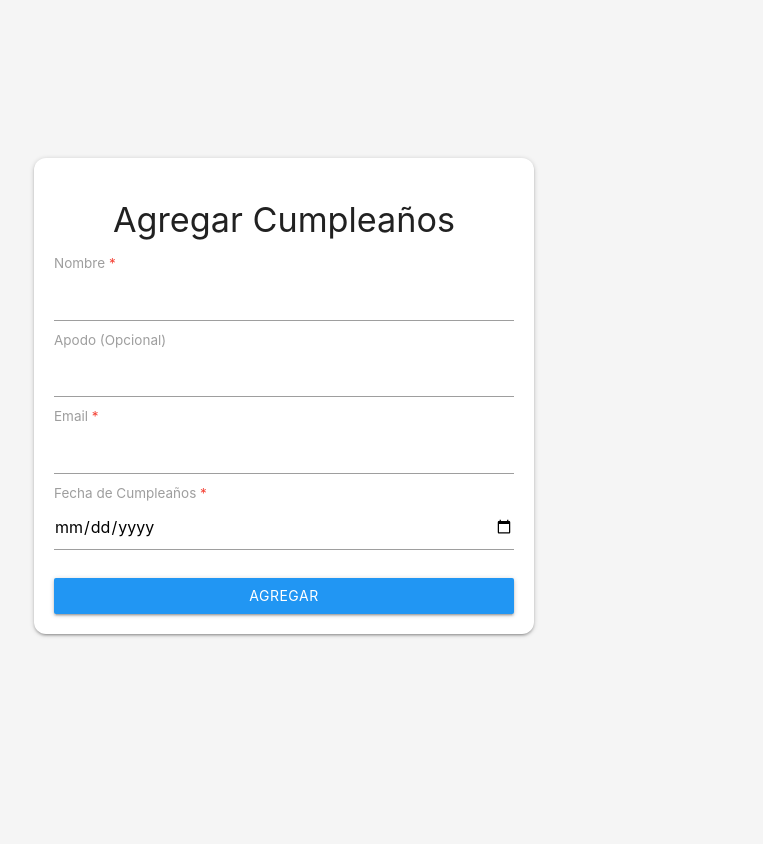
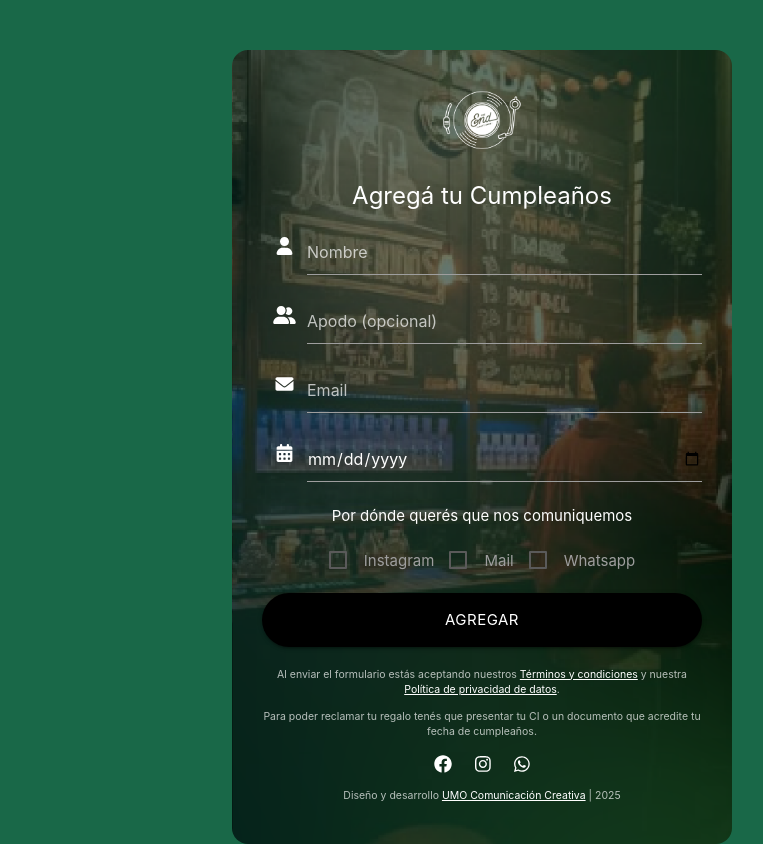
Before and after one commit to CanarioVidal/CumpleApp-e2, a Flask app: page / in a window 1280 px wide. Shown: the whole page, without its empty margins (158-921 px from the left). Before the commit the page ends 637 px from the top, so only its background shows below. Run offline with Flask 3, Linux system fonts and the light colour scheme.

Commit message:
Carga de plantilla, p{agina principal

```diff
--- a/app/templates/registro-cumples.html
+++ b/app/templates/registro-cumples.html
@@ -1,65 +1,165 @@
-<!-- Plantilla Registro cumples v.1.0 -->
+<!-- Plantilla Registro cumples v.2.0 -->
 <!DOCTYPE html>
 <html lang="es">
 <head>
     <meta charset="UTF-8">
     <meta name="viewport" content="width=device-width, initial-scale=1.0">
-    <title>Agregar Cumpleaños</title>
+    <title>Agregar tu Cumpleaños</title>
     <!-- Material Design 3 -->
     <link href="https://cdn.jsdelivr.net/npm/materialize-css@1.0.0/dist/css/materialize.min.css" rel="stylesheet">
+    <link href="https://cdnjs.cloudflare.com/ajax/libs/font-awesome/6.0.0-beta3/css/all.min.css" rel="stylesheet">
     <style>
         body {
-            background-color: #f5f5f5;
+            background-color: #196848;
             display: flex;
             justify-content: center;
-            align-items: center;
-            height: 100vh;
+            align-items: flex-start;
+            min-height: 100vh;
+            margin: 0;
         }
-        .card {
+        .overlay {
+            background-image: url("/static/images/backgroud_theEnd.png");
+            background-size: cover;
+            background-position: center;
+            background-repeat: no-repeat;
+            background-color: rgba(0, 0, 0, 0.7);
+            padding: 30px;
+            border-radius: 16px;
             width: 100%;
             max-width: 500px;
-            padding: 20px;
-            border-radius: 12px;
+            color: white;
+            text-align: center;
+            margin-top: 50px;
         }
-        .form-field label {
+        @media (max-width: 600px) {
+            .overlay {
+                width: 90%;
+            }
+        }
+        .overlay h4 {
+            font-size: 1.6rem;
+            margin-bottom: 20px;
+        }
+        .input-field input, .input-field label {
+            color: white;
             font-size: 0.9rem;
         }
-        .btn {
+        .input-field input::placeholder {
+            color: rgba(255,255,255,0.7);
+        }
+        .input-field .prefix {
+            color: white;
+            font-size: 1.2rem;
+        }
+        .checkbox-group {
+            display: flex;
+            justify-content: center;
+            gap: 15px;
+            margin: 20px 0;
+        }
+        .checkbox-group label {
+            font-size: 0.9rem;
+        }
+        .btn-large {
+            background-color: #000;
+            color: white;
             width: 100%;
+            border-radius: 30px;
+            font-size: 1rem;
+        }
+        .btn-large:hover{
+            background-color: #196848;
+        }
+        footer {
             margin-top: 20px;
+            font-size: 0.7rem;
+            color: rgba(255,255,255,0.7);
+        }
+        .social-icons a {
+            color: white;
+            margin: 0 10px;
+            font-size: 1.2rem;
+        }
+        img.logo {
+            width: 80px;
+            margin: 0 auto 20px auto;
+            display: block;
         }
     </style>
 </head>
 <body>
-    <div class="container">
-        <div class="card">
-            <h4 class="center-align">Agregar Cumpleaños</h4>
+    <div class="overlay">
+        <img src="/static/images/logo_theend.png" alt="The End" class="logo">
+        <h4>Agregá tu Cumpleaños</h4>
         <form id="form-cumple" method="POST">
-                <div class="form-field">
-                    <label for="name">Nombre <span class="red-text">*</span></label>
-                    <input type="text" id="name" name="name" class="validate" required>
+            <div class="input-field">
+                <i class="fas fa-user prefix"></i>
+                <input type="text" id="name" name="name" placeholder="Nombre" required>
             </div>
-                <div class="form-field">
-                    <label for="nickname">Apodo (Opcional)</label>
-                    <input type="text" id="nickname" name="nickname" class="validate">
+            <div class="input-field">
+                <i class="fas fa-user-friends prefix"></i>
+                <input type="text" id="nickname" name="nickname" placeholder="Apodo (opcional)">
             </div>
-                <div class="form-field">
-                    <label for="email">Email <span class="red-text">*</span></label>
-                    <input type="email" id="email" name="email" class="validate" required>
+            <div class="input-field">
+                <i class="fas fa-envelope prefix"></i>
+                <input type="email" id="email" name="email" placeholder="Email" required>
             </div>
-                <div class="form-field">
-                    <label for="birthday">Fecha de Cumpleaños <span class="red-text">*</span></label>
-                    <input type="date" id="birthday" name="birthday" class="validate" required>
+            <div class="input-field">
+                <i class="fas fa-calendar-alt prefix"></i>
+                <input type="date" id="birthday" name="birthday" required>
             </div>
-                <button type="submit" class="btn waves-effect waves-light blue">Agregar</button>
+
+            <p>Por dónde querés que nos comuniquemos</p>
+            <div class="checkbox-group">
+                <label>
+                    <input type="checkbox" name="contacto" value="Instagram">
+                    <span>Instagram</span>
+                </label>
+                <label>
+                    <input type="checkbox" name="contacto" value="Mail">
+                    <span>Mail</span>
+                </label>
+                <label>
+                    <input type="checkbox" name="contacto" value="Whatsapp">
+                    <span>Whatsapp</span>
+                </label>
+            </div>
+
+            <button type="submit" class="btn-large">Agregar</button>
         </form>
-            <div id="mensaje" class="center-align mt-3"></div>
+
+        <footer>
+            <p>Al enviar el formulario estás aceptando nuestros <a href="#" style="color:white; text-decoration: underline;">Términos y condiciones</a> y nuestra <a href="#" style="color:white; text-decoration: underline;">Política de privacidad de datos</a>.</p>
+            <p>Para poder reclamar tu regalo tenés que presentar tu CI o un documento que acredite tu fecha de cumpleaños.</p>
+            <div class="social-icons">
+                <a href="#"><i class="fab fa-facebook"></i></a>
+                <a href="#"><i class="fab fa-instagram"></i></a>
+                <a href="#"><i class="fab fa-whatsapp"></i></a>
+            </div>
+            <p>Diseño y desarrollo <a href="#" style="color:white; text-decoration: underline;">UMO Comunicación Creativa</a> | 2025</p>
+        </footer>
+    </div>
+
+    <!-- Modal Structure -->
+    <div id="modal-mensaje" class="modal">
+        <div class="modal-content">
+            <h4 id="modal-titulo"></h4>
+            <p id="modal-texto"></p>
+        </div>
+        <div class="modal-footer">
+            <a href="#!" class="modal-close waves-effect waves-green btn-flat">Cerrar</a>
         </div>
     </div>
 
     <!-- Scripts -->
     <script src="https://cdn.jsdelivr.net/npm/materialize-css@1.0.0/dist/js/materialize.min.js"></script>
+    <script src="https://cdnjs.cloudflare.com/ajax/libs/font-awesome/6.0.0-beta3/js/all.min.js"></script>
     <script>
+        document.addEventListener('DOMContentLoaded', function() {
+            const modals = document.querySelectorAll('.modal');
+            M.Modal.init(modals);
+        });
+
         document.getElementById('form-cumple').addEventListener('submit', function (e) {
             e.preventDefault();
             const formData = new FormData(this);
@@ -69,13 +169,26 @@
             })
             .then(response => response.json())
             .then(data => {
-                const mensaje = document.getElementById('mensaje');
+                const modal = M.Modal.getInstance(document.getElementById('modal-mensaje'));
+                const modalTitulo = document.getElementById('modal-titulo');
+                const modalTexto = document.getElementById('modal-texto');
+
                 if (data.success) {
-                    mensaje.innerHTML = '<span class="green-text">Cumpleaños agregado con éxito.</span>';
+                    modalTitulo.textContent = '¡Éxito!';
+                    modalTexto.textContent = 'Cumpleaños agregado con éxito.';
                     this.reset();
                 } else {
-                    mensaje.innerHTML = `<span class="red-text">${data.error || 'Error al agregar el cumpleaños.'}</span>`;
+                    modalTitulo.textContent = 'Error';
+                    modalTexto.textContent = data.error || 'Error al agregar el cumpleaños.';
                 }
+
+                modal.open();
+            })
+            .catch(error => {
+                const modal = M.Modal.getInstance(document.getElementById('modal-mensaje'));
+                document.getElementById('modal-titulo').textContent = 'Error';
+                document.getElementById('modal-texto').textContent = 'Ocurrió un error al procesar la solicitud.';
+                modal.open();
             });
         });
     </script>
```
Also changed, not shown: app/static/images/backgroud_theEnd.png (added). Lines whose indentation alone changed are shown as unchanged.
